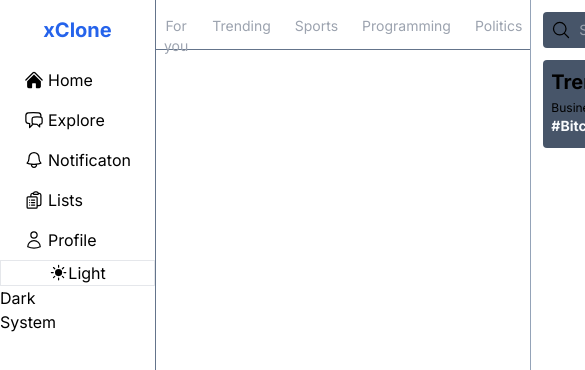
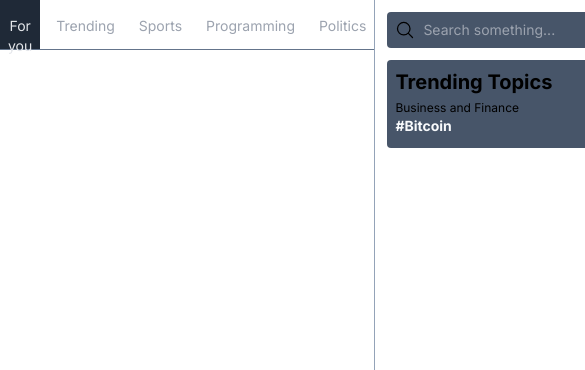
Before and after one commit to ashsajal1/xclone, a Next.js app: page / in a window 390 px wide. Shown: the top 370 px of the page, 585 px wide, since content can reach past the window. Built offline with nearby package versions, Linux system fonts and the light colour scheme.

Commit message:
Make left sidebar responsive

```diff
--- a/src/components/left-sidebar.tsx
+++ b/src/components/left-sidebar.tsx
@@ -11,25 +11,22 @@ export default function LeftSideBar() {
   }
 
   return (
-    <div className='md:w-1/3 border-r h-screen border-slate-500'>
+    <div className='hidden sm:block md:w-1/3 border-r h-screen border-slate-500'>
       <div className='md:w-full items-center flex justify-center p-4 text-blue-600 font-bold text-xl select-none'>
         xClone
       </div>
       <div>
         {navItems.map(nav => (
           <div className="mx-4" key={nav.name}>
-            <div onClick={() => handleSelectItem(nav.name)} className='p-2 cursor-pointer flex items-center justify-start w-full hover:bg-slate-500 rounded gap-1'>
+            <div onClick={() => handleSelectItem(nav.name)} className={`p-2 cursor-pointer flex items-center w-full hover:bg-slate-500 rounded gap-1 justify-center md:justify-start`}>
               {selectedItem === nav.name ? (
                 <>{nav.solidIcon}</>
               ) : (
                 <>{nav.outlineIcon}</>
               )}
-              <span>{nav.name}</span>
+              <span className="hidden md:block">{nav.name}</span>
             </div>
-
-
           </div>
-
         ))}
 
         <ModeToggle />
```
